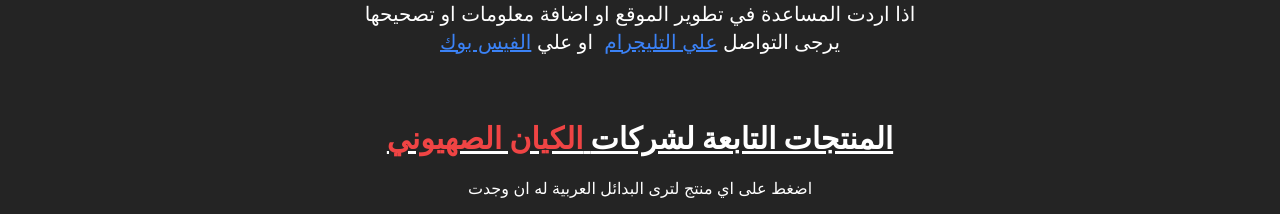
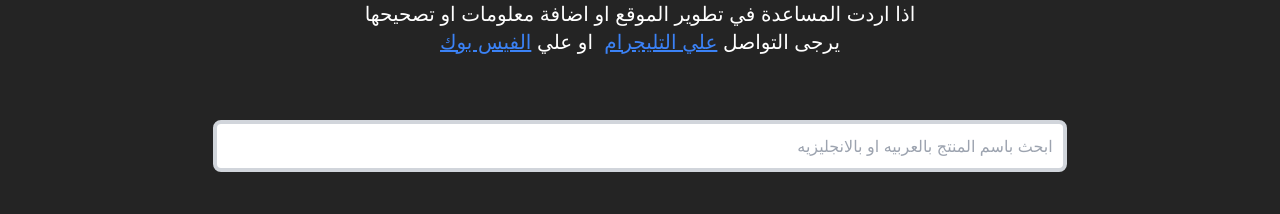
Before and after one commit to Ahmed-Nasser-99/qate3, a React (Vite) app: page / in a window 1280 px wide. Shown: the part 370-584 px from the top of the page. Built offline with nearby package versions, Linux system fonts and the light colour scheme.

Commit message:
Implement the searching fields

```diff
--- a/src/components/ProductsList.tsx
+++ b/src/components/ProductsList.tsx
@@ -4,13 +4,26 @@
 interface ProductsListProps {
   products: Product[];
   isOkList?: boolean;
+  isSearching?: boolean;
 }
 
-const ProductsList = ({ products, isOkList = false }: ProductsListProps) => {
+const ProductsList = ({
+  products,
+  isOkList = false,
+  isSearching = false,
+}: ProductsListProps) => {
   return (
     <div className="flex flex-col gap-10">
       <div className="flex flex-col gap-5 text-center">
-        {!isOkList && (
+        {isSearching ? (
+          <>
+            <h1 className="text-3xl font-bold underline text-white">
+              نتائج البحث
+            </h1>
+            <p>اضغط على اي منتج لترى البدائل العربية له ان وجدت</p>
+          </>
+        ) : (
+          !isOkList && (
             <>
               <h1 className="text-3xl font-bold underline text-white">
                 المنتجات التابعة لشركات{" "}
@@ -18,13 +31,33 @@
               </h1>
               <p>اضغط على اي منتج لترى البدائل العربية له ان وجدت</p>
             </>
+          )
         )}
       </div>
+      {isSearching ? (
+        products.length ? (
           <div className="grid grid-cols-1 sm:grid-cols-2 md:grid-cols-3 lg:grid-cols-4 xl:grid-cols-5 gap-3">
             {products.map((product, index) => (
               <ProductCard key={index} product={product} />
             ))}
           </div>
+        ) : (
+          <div className="flex flex-col text-center">
+            <h1 className="text-3xl font-bold underline text-white">
+              لا توجد منتجات تطابق بحثك
+            </h1>
+            <p>
+              قد يكون المنتج داعم للكيان ولكن غير موجود بعد في قاعده بياناتنا
+            </p>
+          </div>
+        )
+      ) : (
+        <div className="grid grid-cols-1 sm:grid-cols-2 md:grid-cols-3 lg:grid-cols-4 xl:grid-cols-5 gap-3">
+          {products.map((product, index) => (
+            <ProductCard key={index} product={product} />
+          ))}
+        </div>
+      )}
     </div>
   );
 };
--- a/src/pages/home/Home.tsx
+++ b/src/pages/home/Home.tsx
@@ -1,10 +1,26 @@
+import { useState } from "react";
 import ProductsList from "../../components/ProductsList";
 import { products } from "../../products";
+import Search from "./components/Search";
 
 const Home = () => {
+  const [searchingFor, setSearchingFor] = useState<string>("");
+
+  const searchedForProducts = products.filter(
+    (product) =>
+      product.name.includes(searchingFor!) ||
+      product?.englishName
+        ?.toLocaleLowerCase()
+        ?.includes(searchingFor?.toLocaleLowerCase())
+  );
+
   return (
     <div className="flex flex-col gap-10">
-      <ProductsList products={products} />
+      <Search searchingFor={searchingFor} setSearchingFor={setSearchingFor} />
+      <ProductsList
+        products={searchingFor ? searchedForProducts : products}
+        isSearching={!!searchingFor}
+      />
     </div>
   );
 };
--- /dev/null
+++ b/src/pages/home/components/Search.tsx
@@ -0,0 +1,27 @@
+import React from "react";
+
+interface Props {
+  searchingFor: string | undefined;
+  setSearchingFor: React.Dispatch<React.SetStateAction<string>>;
+}
+
+const Search = ({ searchingFor, setSearchingFor }: Props) => {
+  return (
+    <div className="flex justify-center items-center">
+      <div className="flex flex-col sm:flex-row gap-5 w-11/12 md:w-4/6 lg:4/12">
+        <input
+          type="text"
+          defaultValue={searchingFor}
+          className="border-4 text-gray-900 border-gray-300 rounded-lg outline-none dark:focus:border-blue-800 block w-full p-2.5   "
+          placeholder="ابحث باسم المنتج بالعربيه او بالانجليزيه"
+          id="query"
+          onChange={(e) => {
+            setSearchingFor(e.target.value);
+          }}
+        />
+      </div>
+    </div>
+  );
+};
+
+export default Search;
```
Lines whose indentation alone changed are shown as unchanged.
